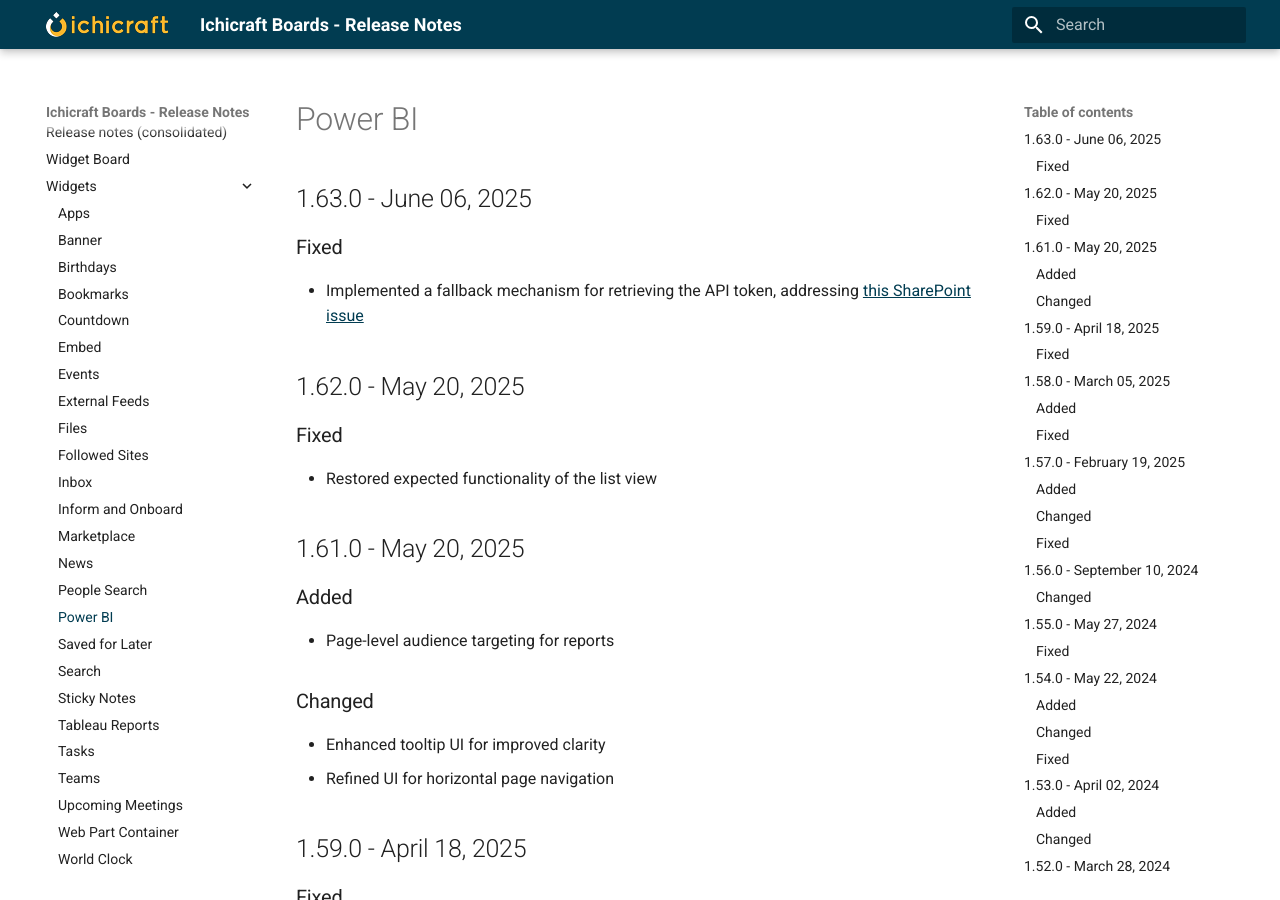
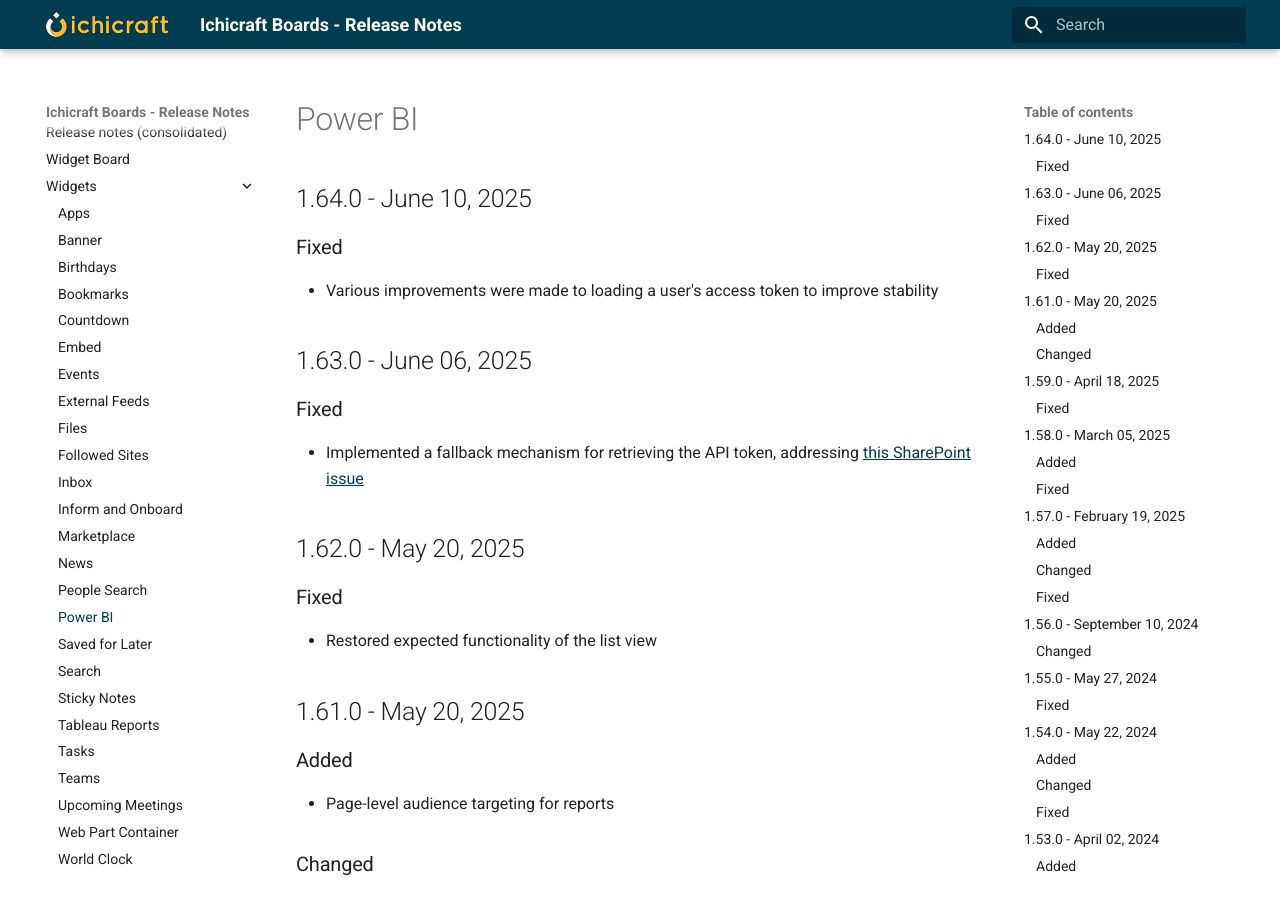
Before and after one commit to ichicraft/widgets-docs, an MkDocs documentation site: the page built from docs/Widgets/Power BI.md, in a window 1280 px wide and 900 px high. Built offline with MkDocs 1.6.1 and Material for MkDocs 9.7.7, drawn with Linux system fonts in a browser that asks for light colours.

```diff
--- a/docs/Widgets/Power BI.md
+++ b/docs/Widgets/Power BI.md
@@ -1,3 +1,8 @@
+## 1.64.0 - June 10, 2025
+
+### Fixed
+- Various improvements were made to loading a user&#x27;s access token to improve stability
+
 ## 1.63.0 - June 06, 2025
 
 ### Fixed
```
Also changed, not shown: docs/Release-notes-(consolidated).md (+5 -0 lines).
